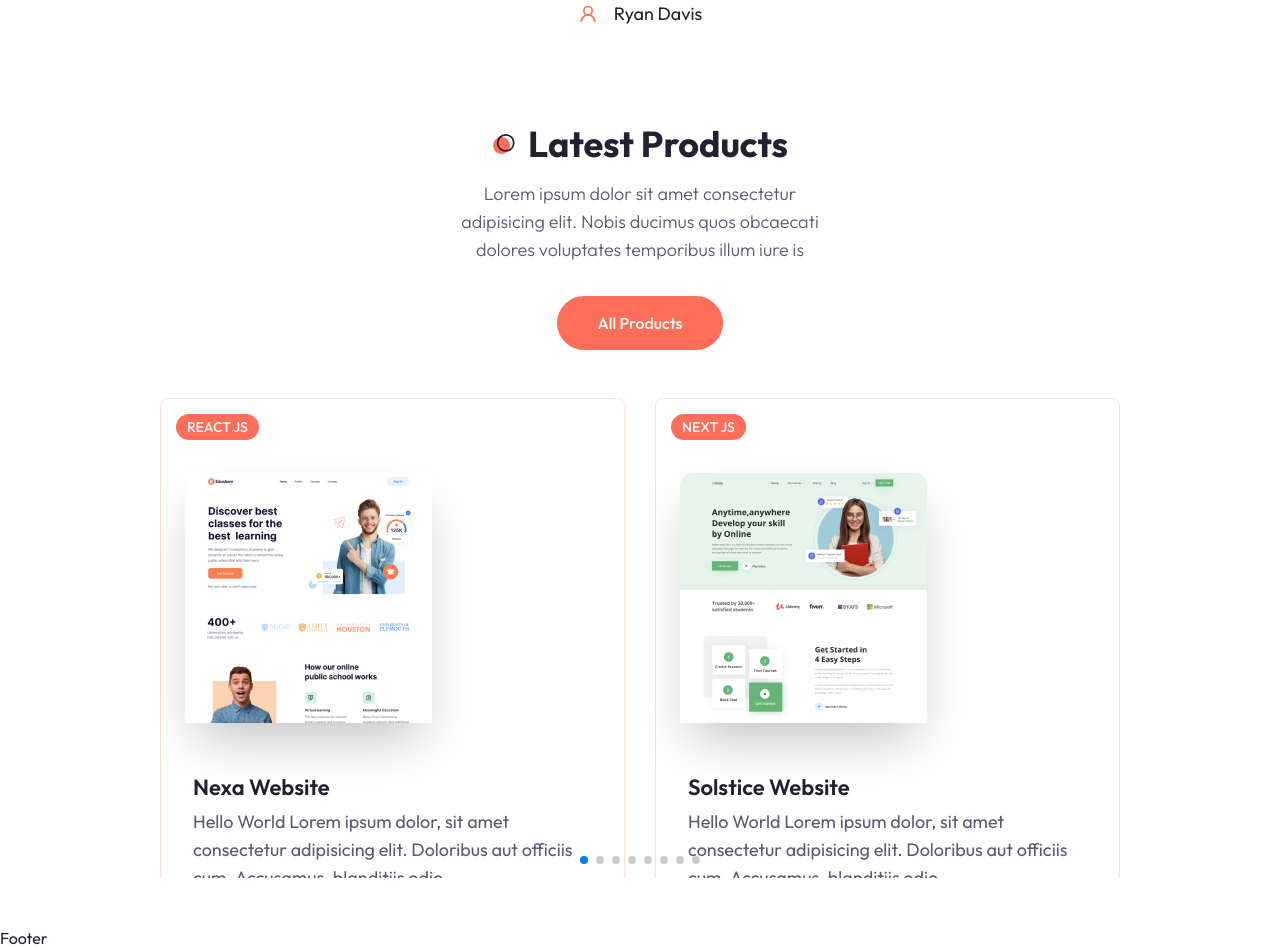
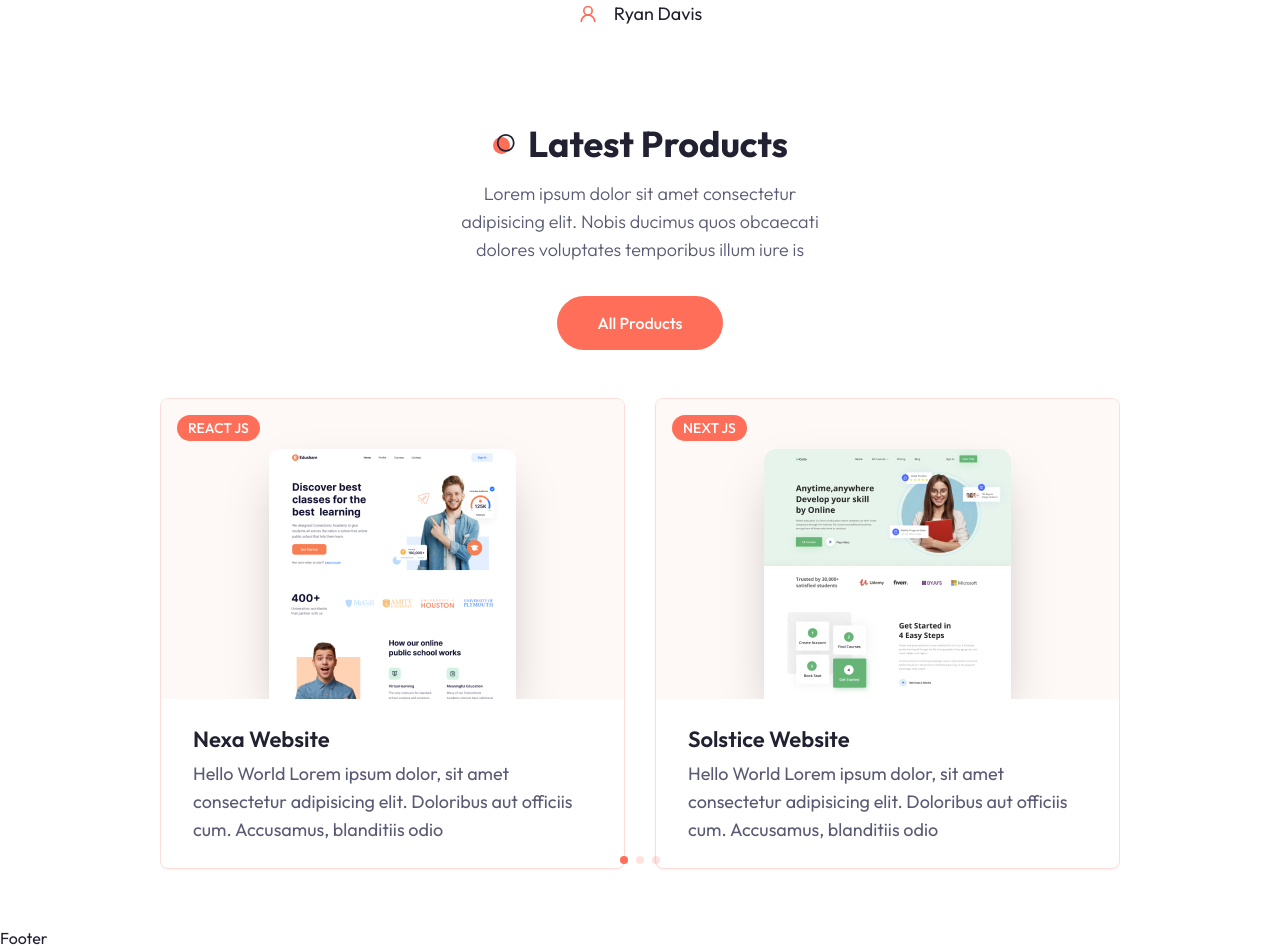
Before and after one commit to devPrates/mvp-puro-queijo, a Next.js app: page / in a window 1280 px wide. Shown: the part 1480-2430 px from the top of the page. Built offline with nearby package versions, Linux system fonts and the light colour scheme.

Commit message:
Project section

```diff
--- a/app/globals.css
+++ b/app/globals.css
@@ -88,3 +88,7 @@
   @apply text-4xl font-bold relative w-max flex items-center justify-between gap-x-3 before:bg-dots_light
   before:dark:bg-dots_dark before:bg-no-repeat before:bg-center before:w-[24px] before:h-[24px];
 }
+
+.swiper-horizontal > .section-pagination-bullets .swiper-pagination-bullet, .swiper-pagination-horizontal.swiper-pagination-bullets .swiper-pagination-bullet {
+  @apply bg-primary;
+}
--- a/components/produtos/ProductCard.jsx
+++ b/components/produtos/ProductCard.jsx
@@ -6,10 +6,10 @@
 
 const ProductCard = ({ product }) => {
     return (
-        <Card>
-            <CardHeader>
+        <Card className='group overflow-hidden relative'>
+            <CardHeader className='p-0'>
                 {/* image */}
-                <div className="relative w-full h-[300px]">
+                <div className="relative w-full h-[300px] flex items-center justify-center bg-tertiary dark:bg-secondary/40 xl:bg-work_project_bg_light xl:bg-work_project_bg_dark xl:bg-[110%] xl:bg-no-repeat overflow-hidden">
                     <Image
                         className="absolute bottom-0 shadow-2xl"
                         src={product.image}
@@ -18,6 +18,15 @@
                         alt=""
                         priority
                     />
+                    {/* btns */}
+                    <div className="flex gap-x-4">
+                        <Link href={product.link} className="bg-secondary w-[54px] h-[54px] rounded-full flex justify-center items-center scale-0 opacity-0 group-hover:scale-100 group-hover:opacity-100 transition-all duration-200">
+                            <Link2Icon className="text-white"/>
+                        </Link>
+                        <Link href={product.github} className="bg-secondary w-[54px] h-[54px] rounded-full flex justify-center items-center scale-0 opacity-0 group-hover:scale-100 group-hover:opacity-100 transition-all duration-200">
+                            <Github className="text-white"/>
+                        </Link>
+                    </div>
                 </div>
             </CardHeader>
             <div className="h-full px-8 py-6">
--- a/components/produtos/Products.jsx
+++ b/components/produtos/Products.jsx
@@ -120,7 +120,7 @@
                         pagination={{ clickable: true }}
                     >
                         {/* products for slides */}
-                        {ProductData.slice(0.4).map((product, index)=>{
+                        {ProductData.slice(0, 4).map((product, index)=>{
                             return(
                                 <SwiperSlide key={index}>
                                     <ProductCard product={product} />
--- a/tailwind.config.js
+++ b/tailwind.config.js
@@ -86,6 +86,8 @@
         dots_dark: 'url(/dots-dark.svg)',
         about_shape_light: 'url(/about/shape-light.svg)',
         about_shape_dark: 'url(/about/shape-dark.svg)',
+        work_project_bg_light: 'url(/work/project-bg-light.png)',
+        work_project_bg_dark: 'url(/work/project-bg-dark.png)',
       }
     },
   },
```
